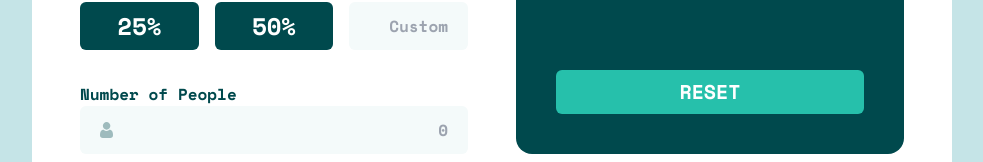
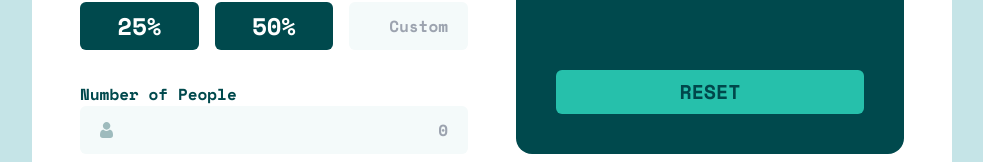
Before and after one commit to radhd/react-tailwind-tip-calculator, a React (Vite) app: page / in a window 1280 px wide. Shown: the part 334-496 px from the top of the page, without its empty margins (148-1131 px from the left). Built offline with nearby package versions, Linux system fonts and the light colour scheme.

Commit message:
Change reset hover, and stake input values

```diff
--- a/src/components/CalculationBodyComponents/CalculationBody.jsx
+++ b/src/components/CalculationBodyComponents/CalculationBody.jsx
@@ -14,7 +14,11 @@ function CalculationBody() {
         </div>
       </div>
 
-      <TipButton className={"w-full bg-primaryCyan px-0 py-0 text-xl"}>
+      <TipButton
+        className={
+          "w-full bg-primaryCyan px-0 py-0 text-xl !text-[#00474B] hover:bg-[#9FE8DF] "
+        }
+      >
         RESET
       </TipButton>
     </div>
--- a/src/components/InputBill.jsx
+++ b/src/components/InputBill.jsx
@@ -1,4 +1,13 @@
+import { useState } from "react";
+
 function InputBill(props) {
+  const [value, setValue] = useState("");
+
+  const handleChange = (event) => {
+    setValue(event.target.value);
+    console.log(event.target.value);
+  };
+
   return (
     <label className="relative">
       <span className="absolute left-5 top-1">
@@ -7,6 +16,8 @@ function InputBill(props) {
       <input
         className="w-full cursor-pointer rounded-md bg-neutralVeryLightGrayishCyan px-5 py-3 text-right focus:outline-none focus:ring-1 focus:ring-primaryCyan"
         type="numeric"
+        value={value}
+        onChange={handleChange}
         name={props.inputName}
         placeholder={props.placeholder || "0"}
       />
```
